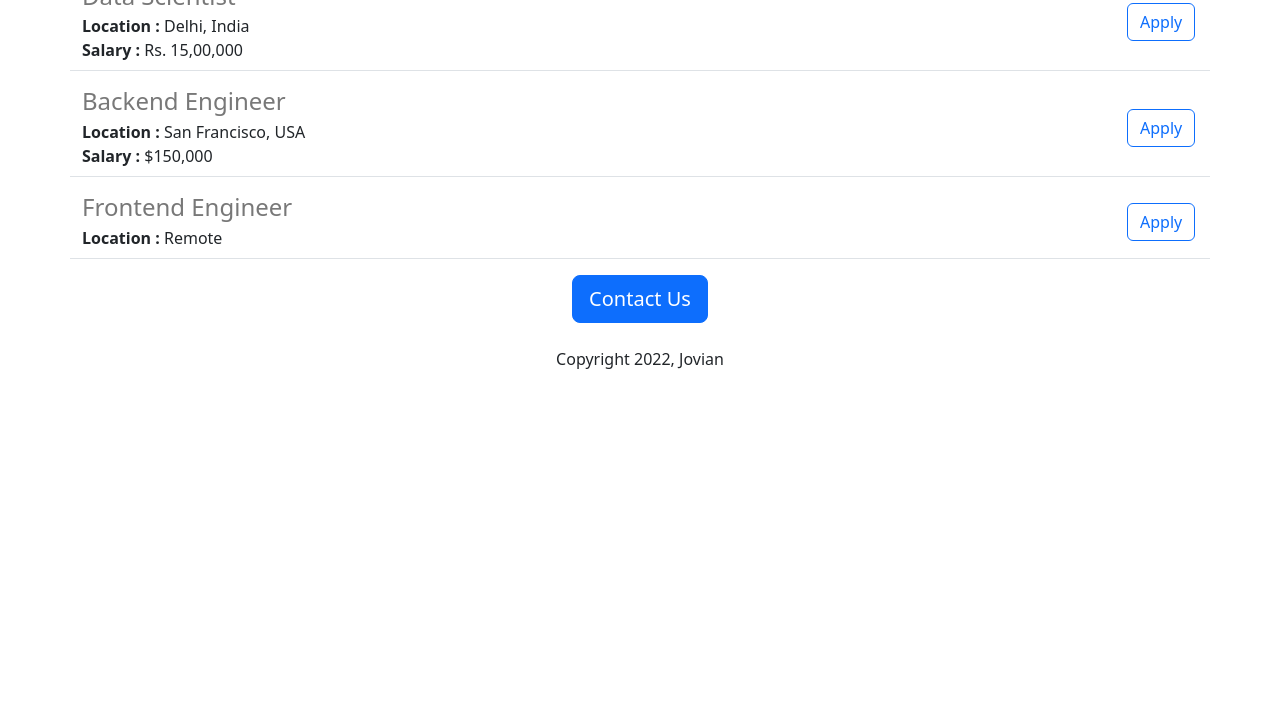
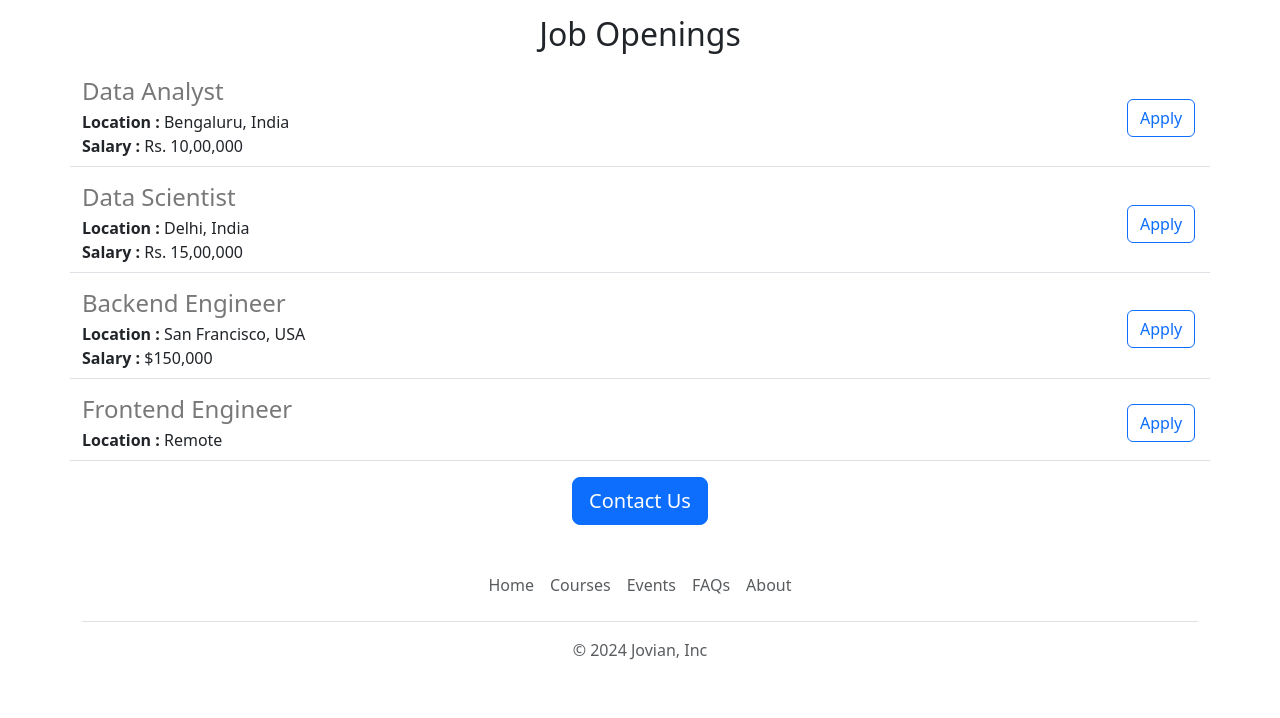
Before and after one commit to amaan-ur-raheman/jovian-carrers-website, a Flask app: page / in a window 1280 px wide. Shown: the part 833-1551 px from the top of the page. Before the commit the page ends 1202 px from the top, so only its background shows below. Run offline with Flask 3, Linux system fonts and the light colour scheme.

Commit message:
Functional and aesthetic improvements

```diff
--- /dev/null
+++ b/templates/footer.html
@@ -0,0 +1,14 @@
+
+
+<div class="container">
+  <footer class="py-3 my-4">
+    <ul class="nav justify-content-center border-bottom pb-3 mb-3">
+      <li class="nav-item"><a href="#" class="nav-link px-2 text-body-secondary">Home</a></li>
+      <li class="nav-item"><a href="#" class="nav-link px-2 text-body-secondary">Courses</a></li>
+      <li class="nav-item"><a href="#" class="nav-link px-2 text-body-secondary">Events</a></li>
+      <li class="nav-item"><a href="#" class="nav-link px-2 text-body-secondary">FAQs</a></li>
+      <li class="nav-item"><a href="#" class="nav-link px-2 text-body-secondary">About</a></li>
+    </ul>
+    <p class="text-center text-body-secondary">&copy; 2024 Jovian, Inc</p>
+  </footer>
+</div>
--- a/templates/home.html
+++ b/templates/home.html
@@ -10,20 +10,28 @@
         height: 360px;
         width: 100%;
         object-fit: cover;
+        margin-bottom: 16px;
       }
     </style>
   </head>
   <body>
+    {% include 'nav.html' %}
+    <img class="img-fluid" id="banner" src="../static/banner.jpg" height="320">
     <div class="container">
       <!-- Header part -->
       <h1 class="text-center mt-2 mb-4">{{company_name}} Careers</h1>
-      <img class="img-fluid" id="banner" src="../static/banner.jpg" height="320">
 
-      <!-- About Jovian -->
-      <h2 class="text-center mt-2 mb-4">About Jovian</h2>
-      <p class="lead">
-        Lorem ipsum dolor sit amet, consectetur adipiscing elit, sed do eiusmod tempor incididunt ut labore et dolore magna aliqua. Ut enim ad minim veniam, quis nostrud exercitation ullamco laboris nisi ut aliquip ex ea commodo consequat. Duis aute irure dolor in reprehenderit in voluptate velit esse cillum dolore eu fugiat nulla pariatur. Excepteur sint occaecat cupidatat non proident, sunt in culpa qui officia deserunt mollit anim id est laborum.
-      </p>
+      <div class="row justify-content-between align-items-center" style="margin-bottom: 16px;">
+        <div class="col-6">
+          <p class="lead">
+            Lorem ipsum dolor sit amet, consectetur adipiscing elit, sed do eiusmod tempor incididunt ut labore et dolore magna aliqua. Ut enim ad minim veniam, quis nostrud exercitation ullamco laboris nisi ut aliquip ex ea commodo consequat. Duis aute irure dolor in reprehenderit in voluptate velit esse cillum dolore eu fugiat nulla pariatur. Excepteur sint occaecat cupidatat non proident, sunt in culpa qui officia deserunt mollit anim id est laborum.
+          </p>
+        </div>
+
+        <div class="d-none d-md-block col-md-6">
+          <img src="../static/people.jpg" style="height: 320px; border-radius: 4px;">"
+        </div>
+      </div>
 
       <!-- Job positions -->
       <h2 class="text-center mt-2 mb-4">Job Openings</h2>
@@ -35,8 +43,9 @@
 
       <div class="text-center">
         <button class="btn btn-primary btn-lg"">Contact Us</button>
-        <p class="mt-4">Copyright 2022, Jovian</p>
       </div>
     </div>
+
+    {% include 'footer.html' %}
   </body>
 </html>
--- a/templates/job-item.html
+++ b/templates/job-item.html
@@ -13,6 +13,6 @@
   {% endif %}
   </div>
   <div class="col-1">
-    <button type="button" class="btn btn-outline-primary">Apply</button>
+    <a href="https://google.com" class="btn btn-outline-primary">Apply</a>
   </div>
 </div>
--- /dev/null
+++ b/templates/nav.html
@@ -0,0 +1,9 @@
+<nav class="navbar shadow-sm fixed-top bg-white">
+  <div class="container-fluid">
+    <a class="navbar-brand" href="#">
+      <img src="/static/bootstrap-logo.svg" alt="Logo" width="30" height="24" class="d-inline-block align-text-top">
+      Jovian
+    </a>
+  </div>
+</nav>
+<div style="height: 56px"></div>
```
Also changed, not shown: static/bootstrap-logo.svg (added), 1 other file.
